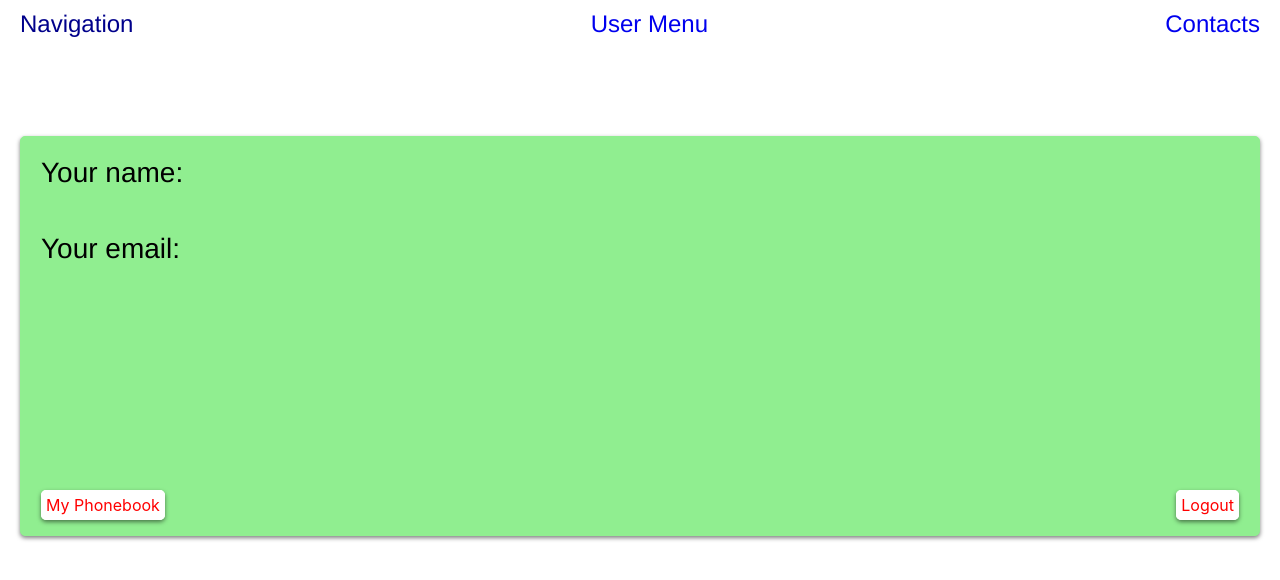
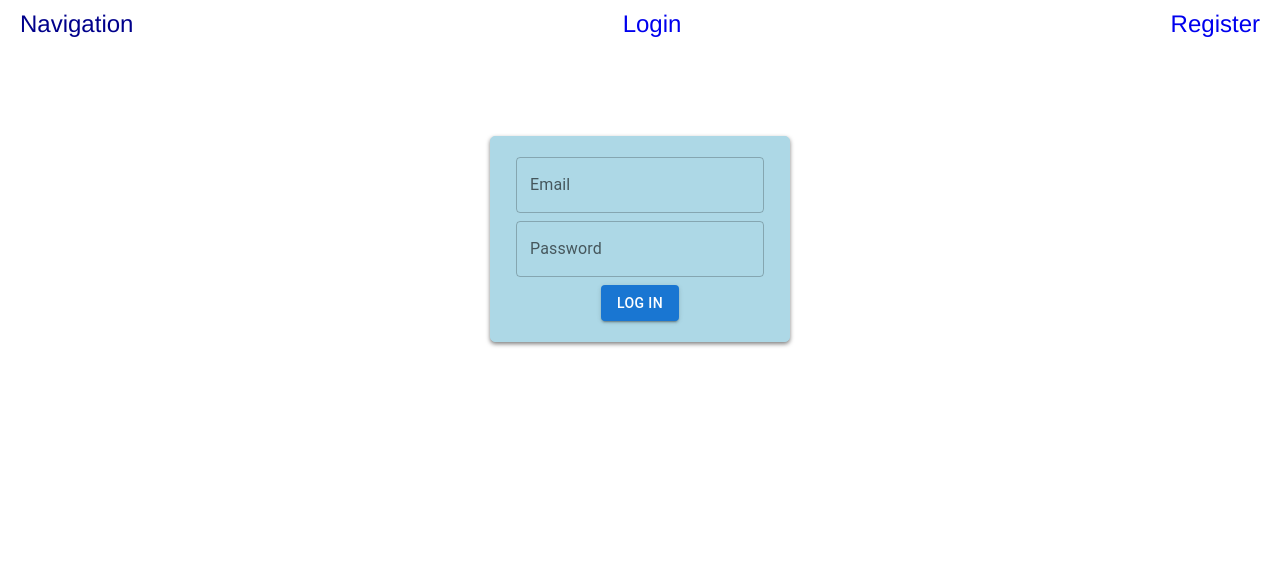
Before and after one commit to AnnaHort/goit-react-hw-08-phonebook, a React (Create React App) app: page /goit-react-hw-08-phonebook/login in a window 1280 px wide. Shown: the top 580 px of the page. Built offline with nearby package versions, Linux system fonts and the light colour scheme.

Commit message:
add LS functional

```diff
--- a/src/components/App.jsx
+++ b/src/components/App.jsx
@@ -6,8 +6,8 @@ import { UserMenu } from './UserMenu/UserMenu';
 import NavigationPage from './pages/NavigationPage/NavigationPage';
 import { useDispatch } from 'react-redux';
 import { fetchCurentUser } from 'redux/auth/authOperations';
+import { PrivateRoute } from './PrivateRoute';
 
-// const Movies = lazy(() => import('../components/Movies/MoviesPages'));
 const RegisterPage = lazy(() => import('./pages/RegisterPage/RegisterPage'));
 const LoginPage = lazy(() => import('./pages/LoginPage/LoginPage'));
 const ContactsPage = lazy(() => import('./pages/ContactsPage/ContactsPage'));
@@ -15,8 +15,8 @@ const ContactsPage = lazy(() => import('./pages/ContactsPage/ContactsPage'));
 export const App = () => {
   const dispatch = useDispatch();
 
-  useEffect(()=>{
-    dispatch(fetchCurentUser())
+  useEffect(() => {
+    dispatch(fetchCurentUser());
   }, [dispatch]);
 
   return (
@@ -27,8 +27,25 @@ export const App = () => {
 
           <Route path="register" element={<RegisterPage />}></Route>
           <Route path="login" element={<LoginPage />}></Route>
-          <Route path="contacts" element={<ContactsPage />}></Route>
-          <Route path="UserMenu" element={<UserMenu />}></Route>
+
+          {/* <Route path="contacts" element={<ContactsPage />}></Route>
+          <Route path="UserMenu" element={<UserMenu />}></Route> */}
+
+          <Route
+            path="contacts"
+            element={
+              <PrivateRoute redirectTo="/contacts" component={<LoginPage />} />
+            }
+          />
+
+          <Route
+            path="UserMenu"
+            element={
+              <PrivateRoute redirectTo="/UserMenu" component={<LoginPage />} />
+            }
+          />
+
+
         </Route>
       </Routes>
 
--- a/src/components/LoginForm/LoginForm.js
+++ b/src/components/LoginForm/LoginForm.js
@@ -2,14 +2,14 @@ import { useDispatch, useSelector } from 'react-redux';
 
 import { FormStyled } from './LoginForm.styled';
 import { logIn } from 'redux/auth/authOperations';
-import { isLoggedIn } from 'redux/auth/authSelectors';
+import { selectIsLoggedIn } from 'redux/auth/authSelectors';
 import { UserMenu } from 'components/UserMenu/UserMenu';
 
 import Button from '@mui/material/Button';
 import { TextField } from '@mui/material';
 
 export const LoginForm = () => {
-  const login = useSelector(isLoggedIn);
+  const login = useSelector(selectIsLoggedIn);
   const dispatch = useDispatch();
 
   const handleSubmit = async e => {
@@ -44,7 +44,6 @@ export const LoginForm = () => {
           </label>
           <Button variant="contained" type='submit'>Log In</Button>
 
-          {/* <Link to="/register">Registration</Link> */}
         </FormStyled>
       )}
     </>
--- a/src/components/Navigation/Navigation.js
+++ b/src/components/Navigation/Navigation.js
@@ -3,13 +3,13 @@ import { Outlet } from 'react-router-dom';
 import { ListStyled, NavigationTextStyle } from './Navigation.styled';
 import { Menu } from 'components/Header/Menu';
 import { AuthNav } from 'components/Header/AuthNav';
-import { useSelector } from 'react-redux/es/hooks/useSelector';
-import { isLoggedIn } from 'redux/auth/authSelectors';
+import { useAuth } from 'hooks';
 
 
 export const Navigation = () => {
 
-  const login = useSelector(isLoggedIn)
+  const { isLoggedIn } = useAuth();
+
 
   return (
     <>
@@ -18,7 +18,8 @@ export const Navigation = () => {
         <li>
           <NavigationTextStyle to="/">Navigation</NavigationTextStyle>
         </li>
-        {login ? <Menu/> :  <AuthNav/>}
+
+        {isLoggedIn ? <Menu /> : <AuthNav />}
 
       </ListStyled>
       </header>
--- a/src/components/PrivateRoute.js
+++ b/src/components/PrivateRoute.js
@@ -0,0 +1,14 @@
+import { Navigate } from 'react-router-dom';
+import { useAuth } from 'hooks';
+
+/**
+ * - If the route is private and the user is logged in, render the component
+ * - Otherwise render <Navigate> to redirectTo
+ */
+
+export const PrivateRoute = ({ component: Component, redirectTo = '/' }) => {
+  const { isLoggedIn, isRefreshing } = useAuth();
+  const shouldRedirect = !isLoggedIn && !isRefreshing;
+
+  return shouldRedirect ? <Navigate to={redirectTo} /> : Component;
+};
--- a/src/components/RegisterForm/RegisterForm.js
+++ b/src/components/RegisterForm/RegisterForm.js
@@ -1,7 +1,7 @@
 import { useDispatch, useSelector } from 'react-redux';
 import { register } from 'redux/auth/authOperations';
 import { FormStyled } from './RegisterForm.styled';
-import { isLoggedIn } from 'redux/auth/authSelectors';
+import { selectIsLoggedIn } from 'redux/auth/authSelectors';
 import { UserMenu } from 'components/UserMenu/UserMenu';
 import Button from '@mui/material/Button';
 import { TextField } from '@mui/material';
@@ -9,7 +9,7 @@ import { TextField } from '@mui/material';
 
 export const RegisterForm = () => {
   const dispatch = useDispatch();
-  const login = useSelector(isLoggedIn);
+  const login = useSelector(selectIsLoggedIn);
 
   const handleOnSubmit = async e => {
     e.preventDefault();
--- a/src/components/UserMenu/UserMenu.js
+++ b/src/components/UserMenu/UserMenu.js
@@ -8,10 +8,10 @@ import {
 import { useDispatch, useSelector } from 'react-redux';
 
 import { logOut } from 'redux/auth/authOperations';
-import { user } from 'redux/auth/authSelectors';
+import { selectUser } from 'redux/auth/authSelectors';
 
 export const UserMenu = () => {
-  const userData = useSelector(user);
+  const userData = useSelector(selectUser);
 
   const { name, email } = userData;
   const dispatch = useDispatch()
--- /dev/null
+++ b/src/hooks/index.js
@@ -0,0 +1 @@
+export * from './useAuth';
--- /dev/null
+++ b/src/hooks/useAuth.js
@@ -0,0 +1,15 @@
+import { useSelector } from 'react-redux';
+import { selectIsLoggedIn, selectIsRefreshing, selectUser } from 'redux/auth/authSelectors';
+
+
+export const useAuth = () => {
+  const isLoggedIn = useSelector(selectIsLoggedIn);
+  const isRefreshing = useSelector(selectIsRefreshing);
+  const user = useSelector(selectUser);
+
+  return {
+    isLoggedIn,
+    isRefreshing,
+    user,
+  };
+};
--- a/src/redux/auth/authOperations.js
+++ b/src/redux/auth/authOperations.js
@@ -54,18 +54,21 @@ export const logOut = createAsyncThunk(
   }
 );
 
-// refresh user
+// refresh
 export const fetchCurentUser = createAsyncThunk(
-  'auth/refresh',
+  'auth/fetchCurentUser',
   async (_, thunkAPI) => {
     const state = thunkAPI.getState();
+    console.log(state)
     const persistedToken = state.authReduser.token;
-    if (persistedToken === null) {
-      return state;
+    console.log(persistedToken)
+    if (persistedToken === null || persistedToken === '') {
+      return thunkAPI.rejectWithValue('Unable to fetch user');
     }
     token.set(persistedToken);
     try {
       const response = await axios.get('/users/current');
+
       return response.data;
     } catch (error) {
       return thunkAPI.rejectWithValue(error.message);
--- a/src/redux/auth/authSelectors.js
+++ b/src/redux/auth/authSelectors.js
@@ -1,4 +1,4 @@
-export const user = state => state.authReduser.user;
-export const token = state => state.authReduser.token;
-export const isLoggedIn = state => state.authReduser.isLoggedIn;
-export const isRefreshing = state => state.authReduser.isRefreshing;
+export const selectUser = state => state.authReduser.user;
+export const selectToken = state => state.authReduser.token;
+export const selectIsLoggedIn = state => state.authReduser.isLoggedIn;
+export const selectIsRefreshing = state => state.authReduser.isRefreshing;
--- a/src/redux/auth/authSlice.js
+++ b/src/redux/auth/authSlice.js
@@ -27,8 +27,11 @@ const authSlice = createSlice({
       state.token = null;
       state.isLoggedIn = false;
     },
+
+
     [fetchCurentUser.fulfilled](state,action){
       state.user = action.payload;
+
       state.isLoggedIn = true;
     },
   },
```
Also changed, not shown: src/components/RestrictedRoute.js (+13 -0 lines).
